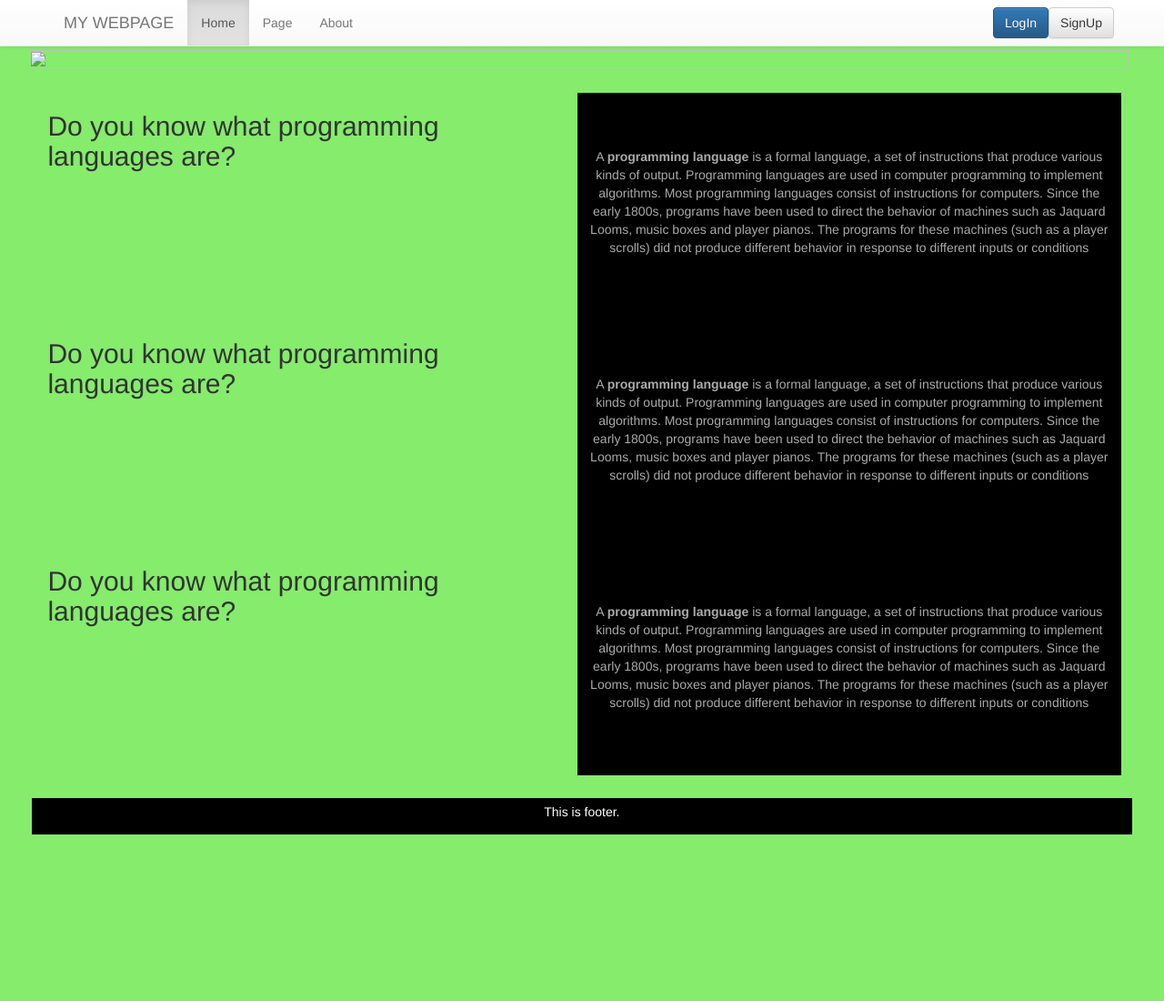
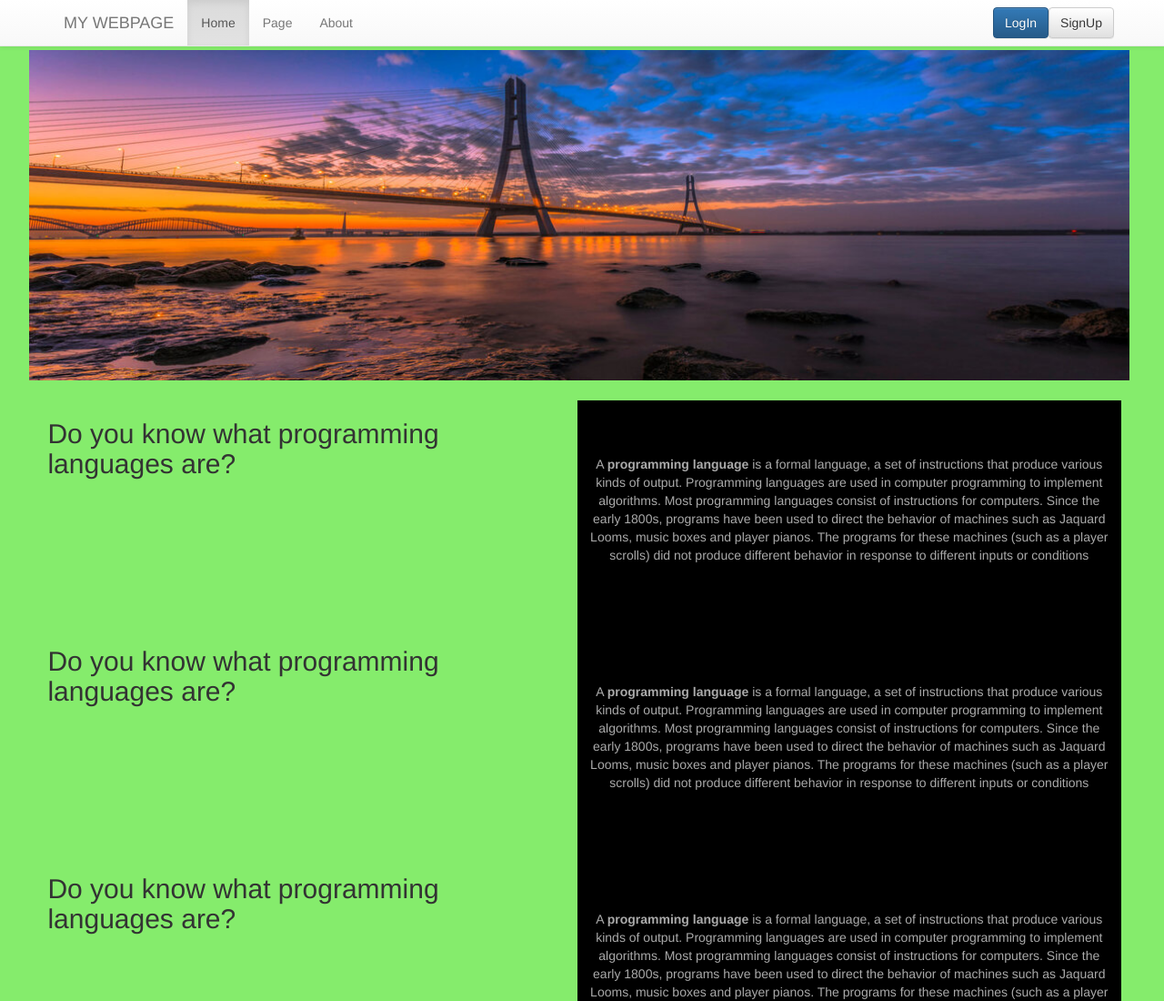
Before and after one commit to SaumyaOmar/Webpage-Demo, a plain HTML site: page index.html in a window 1280 px wide. Shown: the top 1100 px of the page at 91% size. Before the commit the page ends 937 px from the top, so only its background shows below. Drawn offline with nearby package versions, Linux system fonts and the light colour scheme.

Commit message:
Update index.html

```diff
--- a/index.html
+++ b/index.html
@@ -76,7 +76,7 @@
             </div>
         </nav>
 
-        <img src="banner/image (2).jpg" style="height: 90%; width: 100%;">
+        <img src="image (2).jpg" style="height: 90%; width: 100%;">
 
 
 
```
